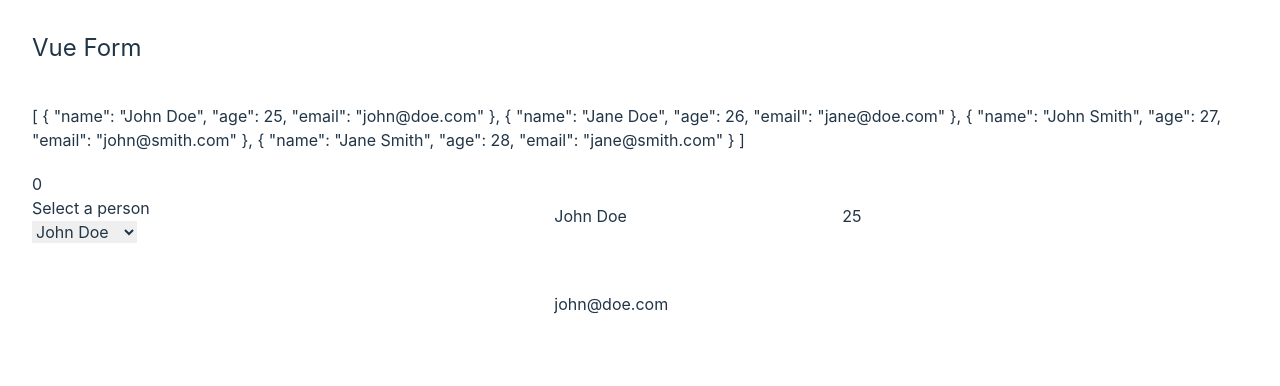
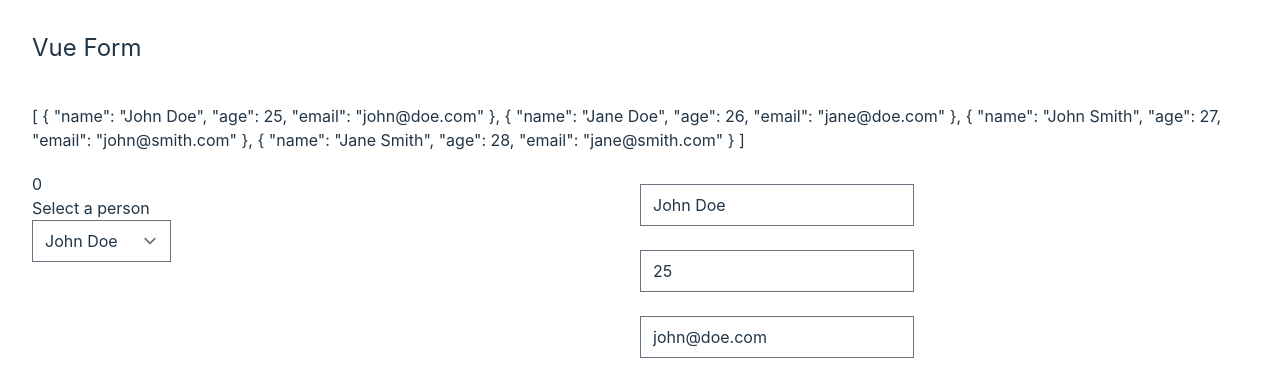
Before and after one commit to LearnWithHasinHayder/vue-form, a Vue app: page / in a window 1280 px wide. Shown: the top 386 px of the page. Built offline with nearby package versions, Linux system fonts and the light colour scheme.

Commit message:
Episode 06 Code

```diff
--- a/index.html
+++ b/index.html
@@ -5,7 +5,7 @@
     <link rel="icon" type="image/svg+xml" href="/vite.svg" />
     <meta name="viewport" content="width=device-width, initial-scale=1.0" />
     <title>Vite + Vue</title>
-    <script defer src="//cdn.tailwindcss.com"></script>
+    <script defer src="//cdn.tailwindcss.com?plugins=forms"></script>
   </head>
   <body>
     <div id="app"></div>
--- a/src/App.vue
+++ b/src/App.vue
@@ -1,5 +1,5 @@
 <script setup>
-import { ref, reactive, computed } from 'vue'
+import { ref, reactive } from 'vue'
 const persons = reactive([
   { name: 'John Doe', age: 25, email: 'john@doe.com' },
   { name: 'Jane Doe', age: 26, email: 'jane@doe.com' },
@@ -8,10 +8,6 @@ const persons = reactive([
 ])
 
 const activeIndex = ref(0)
-
-function getActivePerson() {
-  return persons[activeIndex.value]
-}
 </script>
 
 <template>
@@ -24,14 +20,14 @@ function getActivePerson() {
 
         <p class="mb-10">
         <h2>Select a person</h2>
-        <select name="person" id="person" v-model="activeIndex">
-          <option v-for="(person, index) in persons" :key="index" :value="index">{{ person.name }}</option>
+        <select name="person" id="person" v-model="activeIndex" >
+          <option :value="index" v-for="(person, index) in persons" :key="index">{{person.name}}</option>
         </select>
         </p>
       </div>
       <div>
-        <div>
-          <input class="p-5 my-3" type="text" v-for="(v, k, i) in persons[activeIndex]" :key="i" :placeholder="k" v-model="persons[activeIndex][k]">
+        <div class="flex flex-col">
+          <input class=" my-3" type="text" :placeholder="key" v-model="persons[activeIndex][key]" v-for="(value, key, index2) in persons[activeIndex]" :key="key">
         </div>
       </div>
     </div>
```
